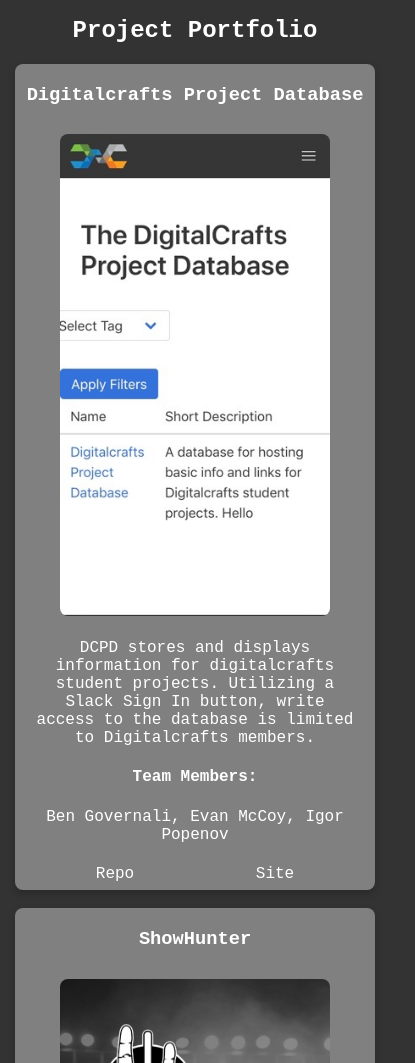
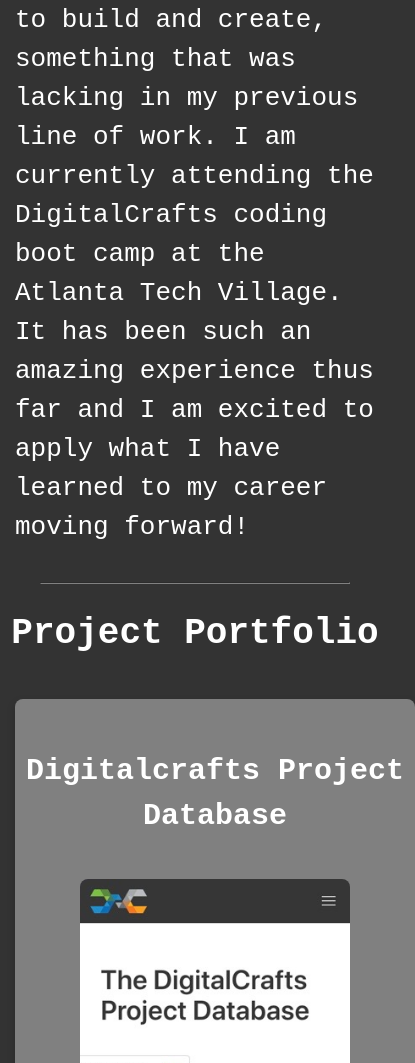
Before and after one commit to bengovernali/portfolio, a plain HTML site: page index.html in a window 390 px wide. Shown: the part 937-2000 px from the top of the page, 415 px wide, since content can reach past the window. Drawn offline with Linux system fonts and the light colour scheme.

Commit message:
page responsive upt to ipad size

```diff
--- a/index.html
+++ b/index.html
@@ -6,9 +6,11 @@
         <link rel="stylesheet" href="https://cdnjs.cloudflare.com/ajax/libs/font-awesome/4.7.0/css/font-awesome.min.css">
         <title>Ben Governali</title>
     </head>
+
     <body>
+
         <div class="nav" id="nav">
-            <a class="active" href="">Ben Governali</q>
+            <a class="active" href="#linktotop">Ben Governali</a>
             <a class="nav-item" href="https://github.com/bengovernali">Github</a>
             <a class="nav-item" href="https://www.linkedin.com/in/benjamin-governali-a9626184/">Linkedin</a>
             <a class="nav-item" href="#linktoabout">About</a>
@@ -18,6 +20,7 @@
                 <i class="fa fa-bars"></i>
             </a>
         </div>
+        <a name="linktotop"></a>
         <div class = "photo-container">
             <img class="headshot" src="images/headshot.jpg" alt="headshot of Ben Governali">
         </div>
@@ -50,7 +53,7 @@
                         <p class="team">Ben Governali, Evan McCoy, Igor Popenov</p>
                         <div class="btn-cont">
                             <a class="card-btn" href="https://github.com/bengovernali/DCPD">Repo</a>
-                            <a class="card-btn" href="ec2-18-224-8-223.us-east-2.compute.amazonaws.com">Site</a>
+                            <a class="card-btn" href="http://ec2-18-224-8-223.us-east-2.compute.amazonaws.com">Site</a>
                         </div>
                     </div>
                 </div>
@@ -68,7 +71,7 @@
                                 <a href="https://github.com/bengovernali/showhunter">Repo</a>
                             </div>
                             <div class="card-btn">
-                                <a href="ec2-52-15-229-203.us-east-2.compute.amazonaws.com">Site</a>
+                                <a href="http://ec2-52-15-229-203.us-east-2.compute.amazonaws.com">Site</a>
                             </div>
                         </div>
                     </div>
@@ -120,12 +123,12 @@
             </div>
         </div>
         <hr>
-        <dev class="section">
+        <div class="section">
             <a name="linktocontact"></a>
             <h2><b>Contact</b></h2>
             <p class="contact">If you would like to contact me, you can best reach me from my email:</p>
             <a class="contact-info" href="mailto:bgovern93@gmail.com">bgovern93@gmail.com</a>
-        </dev>
+        </div>
     </body>
     <script src="scripts/menu.js"></script>
 </html>
--- a/styles/style.css
+++ b/styles/style.css
@@ -1,3 +1,7 @@
+html {
+    scroll-behavior: smooth;
+  }
+
 body {
     background-color: #333333;
     color: white;
@@ -75,10 +79,16 @@
     margin-top: 60px;
 }
 
+.about-me-section {
+    display: flex;
+    flex-direction: column;
+    justify-content: center;
+}
 .about-me {
     margin: 0;
     padding: 15px;
     line-height: 25px;
+    align-self: center;
 }
 
 hr {
@@ -102,10 +112,19 @@
     margin: 15px;
     border-radius: 8px;
     text-align: center;
+    max-width: 500px;
+    min-width: 400px;
 }
 
 .card:hover {
     box-shadow: 0 8px 16px 0 rgba(0,0,0,0.2);
+}
+
+.project-container {
+    display: flex;
+    flex-direction: row;
+    justify-content: space-around;
+    flex-wrap: wrap;
 }
 
 .container {
@@ -182,3 +201,52 @@
         padding: 5px;
     }
 }
+
+@media screen and (max-width: 770px) {
+    .nav-item {
+        float: right;
+        padding: 0 15px;
+        font-size: 20px;
+    }
+    .about-me {
+        max-width: 500px;
+        font-size: 26px;
+        line-height: 1.5;
+    }
+
+    .card {
+        line-height: 1.5;
+    }
+
+    .card p {
+        font-size: 20px;
+    }
+
+    .card-btn {
+        font-size: 18px;
+    }
+
+    h2 {
+        font-size: 36px;
+    }
+
+    h3 {
+        font-size: 30px;
+    }
+
+    .skills svg {
+        min-width: 150px;
+    }
+
+    .skills {
+        font-size: 20px;
+    }
+
+    .contact {
+        font-size: 18px;
+    }
+
+    .contact-info {
+        font-size: 18px;
+    }
+}
```
